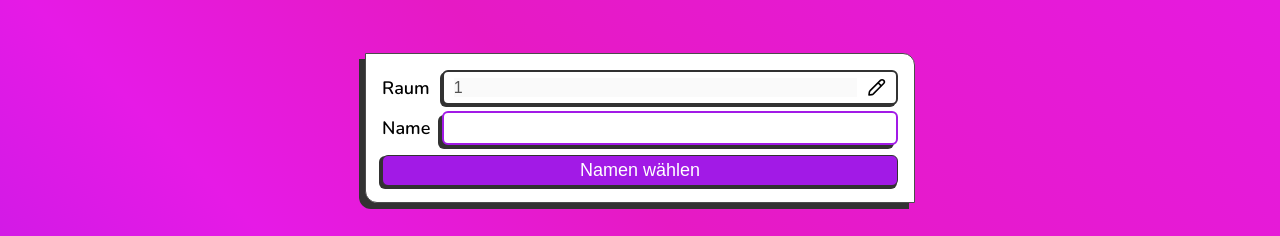
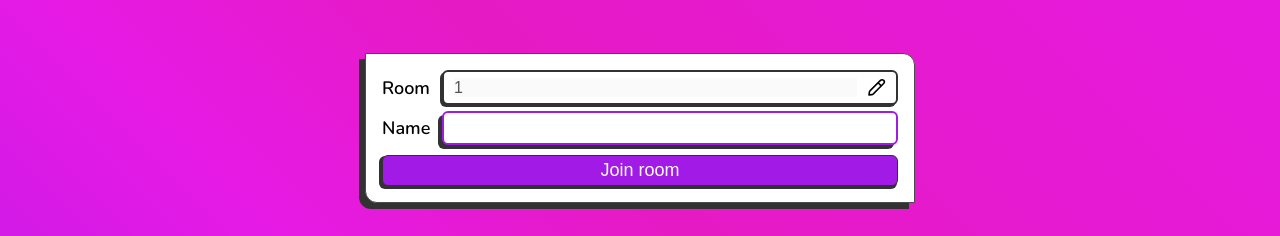
Before and after one commit to McTom234/mastermind, a Next.js app: page /join/1 in a window 1280 px wide. Shown: the part 272-508 px from the top of the page. Built offline with nearby package versions, Linux system fonts and the light colour scheme.

Commit message:
refactor(join): finish join pages
- language
- prefetch
- html

```diff
--- a/src/pages/join/[room]/index.tsx
+++ b/src/pages/join/[room]/index.tsx
@@ -1,34 +1,36 @@
+import Image from 'next/image';
+import Link from 'next/link';
+import { useRouter } from 'next/router';
+import pen from 'public/icons/pen.svg';
+import { ReactElement } from 'react';
+import Button from 'src/components/new/atoms/Button';
+import Input from 'src/components/new/atoms/Input';
 import JoinPageLayout from 'src/layouts/JoinPageLayout';
-import Input from 'src/components/new/atoms/Input';
-import Button from 'src/components/new/atoms/Button';
+import { NextPageWithLayout } from 'src/pages/_app';
 import buttonStyles from 'src/styles/new/components/atoms/button.module.scss';
 import inputStyles from 'src/styles/new/components/atoms/input.module.scss';
-import { NextPageWithLayout } from 'src/pages/_app';
-import { ReactElement } from 'react';
-import { useRouter } from 'next/router';
-import Link from 'next/link';
-import Image from 'next/image';
-import pen from 'public/icons/pen.svg';
-
-function EditLink() {
-  return (
-    <Link href={`/join`}>
-      <Image src={pen} alt={'Raum ändern'} />
-    </Link>
-  );
-}
 
 const JoinPage: NextPageWithLayout = () => {
   const router = useRouter();
   const { room } = router.query;
+  router.prefetch('/play').catch(console.warn);
 
   return (
     <form action={'/play'}>
       <input type={'hidden'} name={'room'} defaultValue={room} />
-      <Input label="Raum" icon={<EditLink />} defaultValue={room} disabled />
-      <Input label="Name" name={'name'} containerClass={inputStyles['second-input']} autoFocus={true} />
+      <Input
+        label="Room"
+        icon={
+          <Link href={`/join`}>
+            <Image src={pen} alt={'Change room'} />
+          </Link>
+        }
+        defaultValue={room}
+        disabled
+      />
+      <Input label="Name" name={'name'} required={true} minLength={1} containerClass={inputStyles['second-input']} autoFocus={true} />
       <div className={buttonStyles['button-row']}>
-        <Button type={'submit'}>Namen wählen</Button>
+        <Button type={'submit'}>Join room</Button>
       </div>
     </form>
   );
```
Also changed, not shown: src/pages/join/index.tsx (+8 -8 lines).
